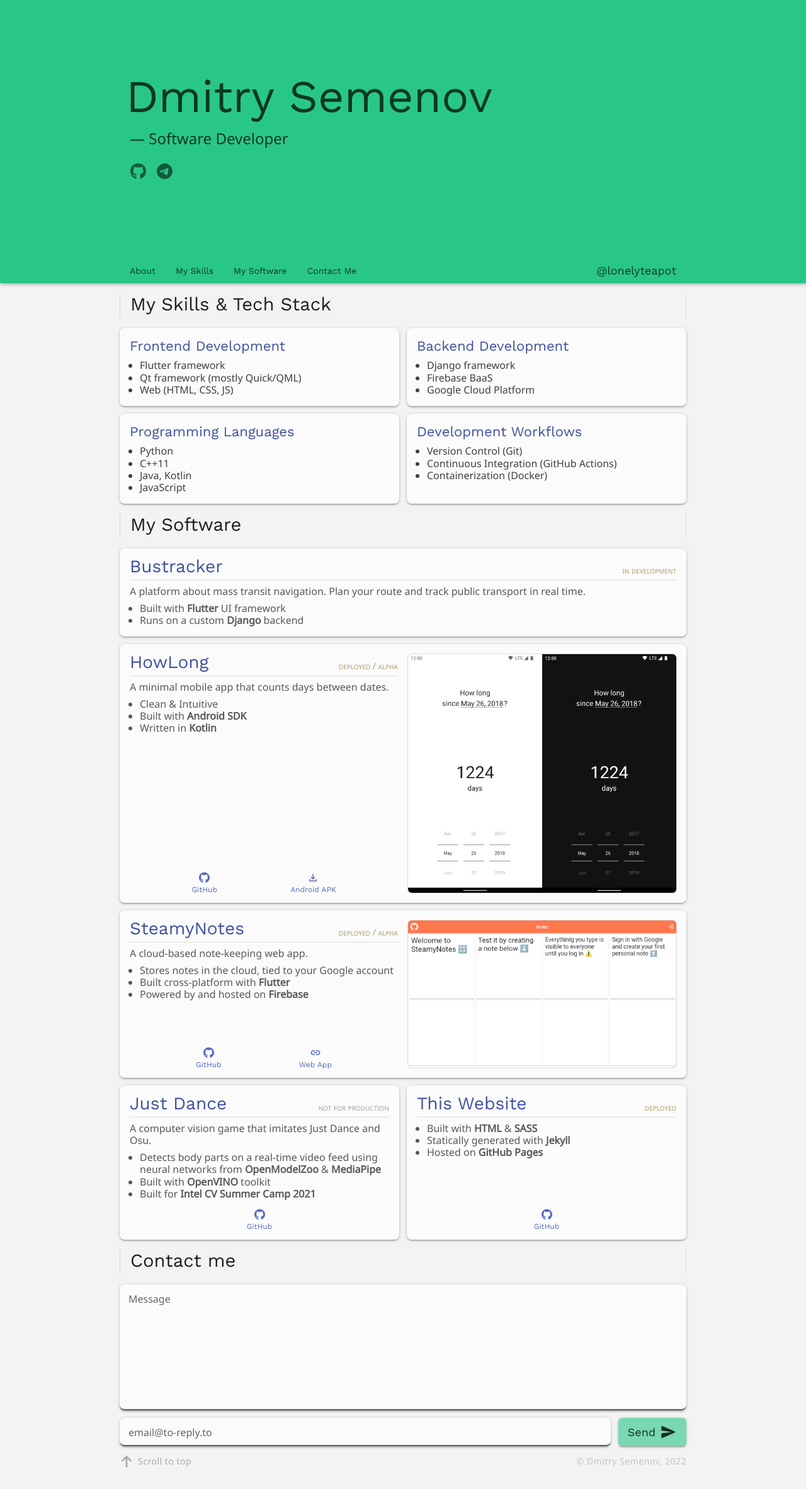
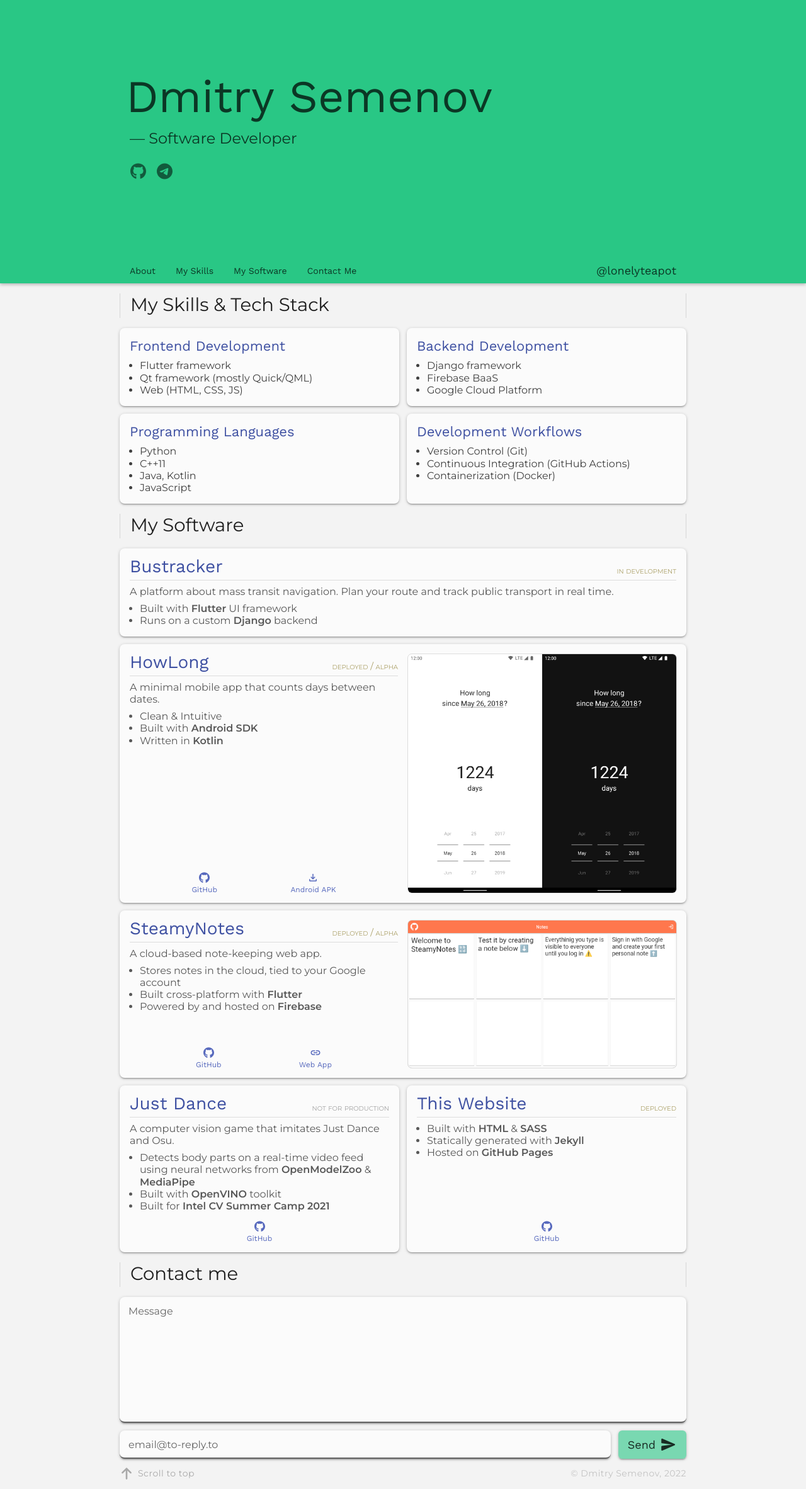
Before and after one commit to lonelyteapot/lonelyteapot.github.io, a Jekyll site: the page built from pages/index.html, in a window 1280 px wide. Shown: the whole page at 63% size. Built offline with Jekyll 4.4.1, drawn with Linux system fonts in a browser that asks for light colours.

Commit message:
Change fonts

```diff
--- a/_layouts/default.html
+++ b/_layouts/default.html
@@ -7,9 +7,8 @@
     <meta name="viewport" content="width=device-width, initial-scale=1.0">
     <link rel="preconnect" href="https://fonts.googleapis.com">
     <link rel="preconnect" href="https://fonts.gstatic.com" crossorigin>
-    <link rel="stylesheet" href="https://fonts.googleapis.com/css2?family=Domine&display=block">
-    <link rel="stylesheet" href="https://fonts.googleapis.com/css2?family=Noto+Sans&display=swap">
     <link rel="stylesheet" href="https://fonts.googleapis.com/css2?family=Work+Sans&display=swap">
+    <link rel="stylesheet" href="https://fonts.googleapis.com/css2?family=Montserrat:wght@400;600&display=swap">
     <link rel="stylesheet" href="/css/{{ page.id }}.css">
     <title>{{ page.title }}</title>
     <!-- Open Graph Protocol for social media representation -->
--- a/_sass/general.scss
+++ b/_sass/general.scss
@@ -54,6 +54,7 @@ h2 {
     color: transparentize($color: $color-on-background, $amount: 0.12);
     border-left: 1px solid transparentize($color: $color-on-background, $amount: 0.88);
     border-right: 1px solid transparentize($color: $color-on-background, $amount: 0.88);
+    font-family: $content-font
 }
 
 h3 {
@@ -61,7 +62,7 @@ h3 {
 }
 
 strong {
-    font-weight: bold;
+    font-weight: 600;
 }
 
 img {
--- a/_sass/variables.sass
+++ b/_sass/variables.sass
@@ -1,6 +1,6 @@
 // Fonts
 $header-font: 'Work Sans', sans-serif
-$content-font: 'Noto Sans', sans-serif
+$content-font: 'Montserrat', sans-serif
 
 // Colors
 $primary-color: #29C785
```
